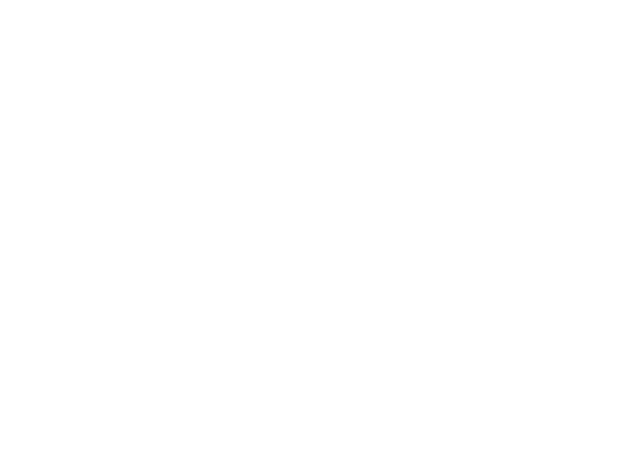
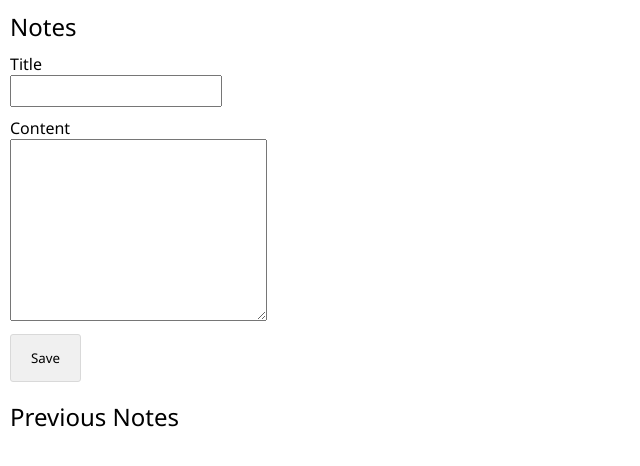
Before and after one commit to Zandra7/notat-app, a website: page index.html in a window 1280 px wide. Shown: the whole page, without its empty margins (0-640 px from the left). Drawn offline with Linux system fonts and the light colour scheme.

Commit message:
Laget enkel html og css

```diff
--- a/index.html
+++ b/index.html
@@ -6,8 +6,27 @@
     <title>Notes</title>
 </head>
 <body>
-    <header></header>
-    <main>
-    </main>
+    <div class="main">
+        <header>
+            <h2>Notes</h2>
+        </header>
+        <main>
+            <div class="title">
+                <p>Title</p>
+                <input type="text">
+            </div>
+            <div class="content">
+                <p>Content</p>
+                <textarea name="" id="" cols="30" rows="10"></textarea>
+            </div>
+            <button>Save</button>
+        </main>
+        <footer>
+            <h2>Previous Notes</h2>
+            <ul>
+                <!-- Her skal notatene legges -->
+            </ul>
+    </div>
+    <link rel="stylesheet" href="style.css">
 </body>
 </html>
--- a/style.css
+++ b/style.css
@@ -0,0 +1,32 @@
+* {
+    padding: 0;
+    margin: 0;
+    font-family:'Segoe UI', Tahoma, Geneva, Verdana, sans-serif;
+}
+
+button {
+    background-color: rgb(240, 240, 240);
+    padding: 14px 20px;
+    margin: 8px 0;
+    border: none;
+    cursor: pointer;
+    border: 1px solid rgb(217, 217, 217);
+    border-radius: 3px;
+}
+
+main, h2 {
+    margin-inline: 10px;
+}
+
+h2 {
+    font-weight: lighter;
+    margin-block: 10px;
+}
+
+input {
+    padding: 5px;
+}
+
+p {
+    margin-top: 10px;
+}
```
